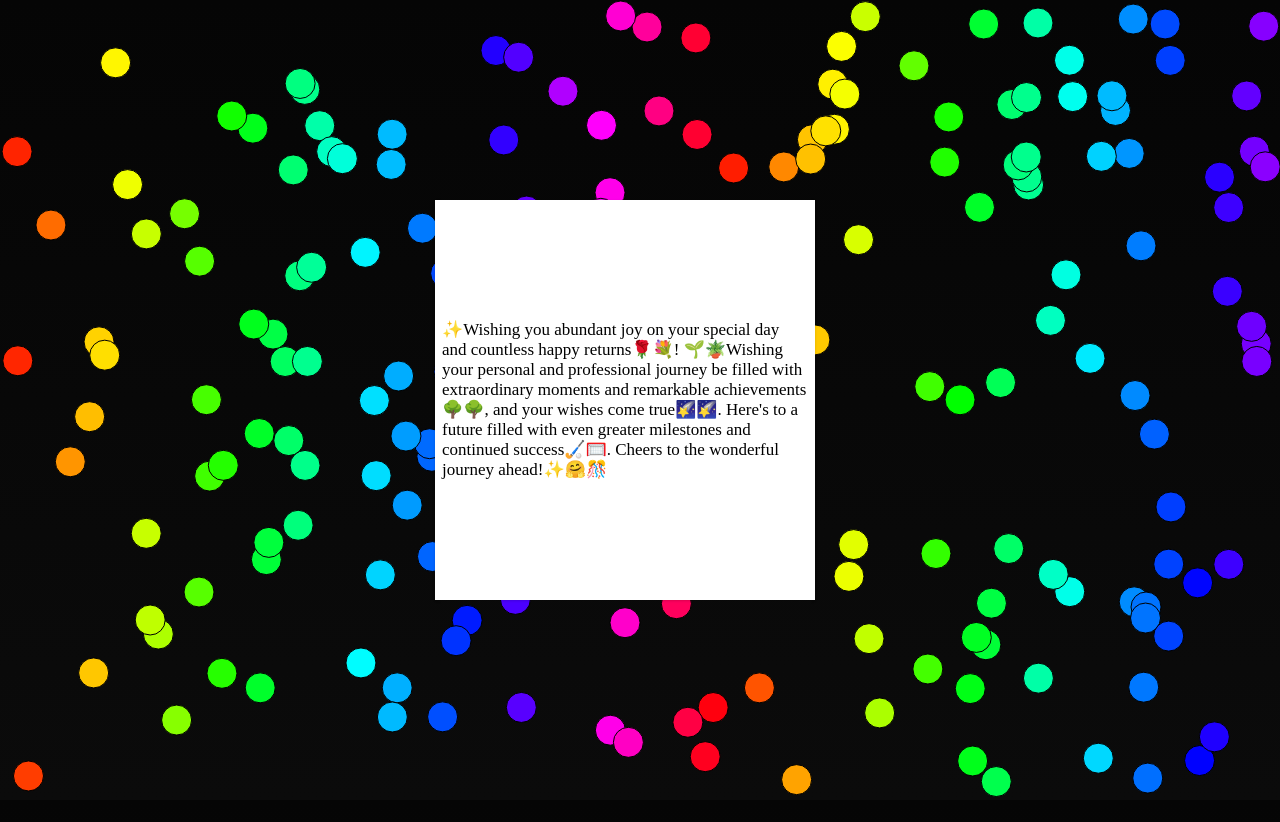
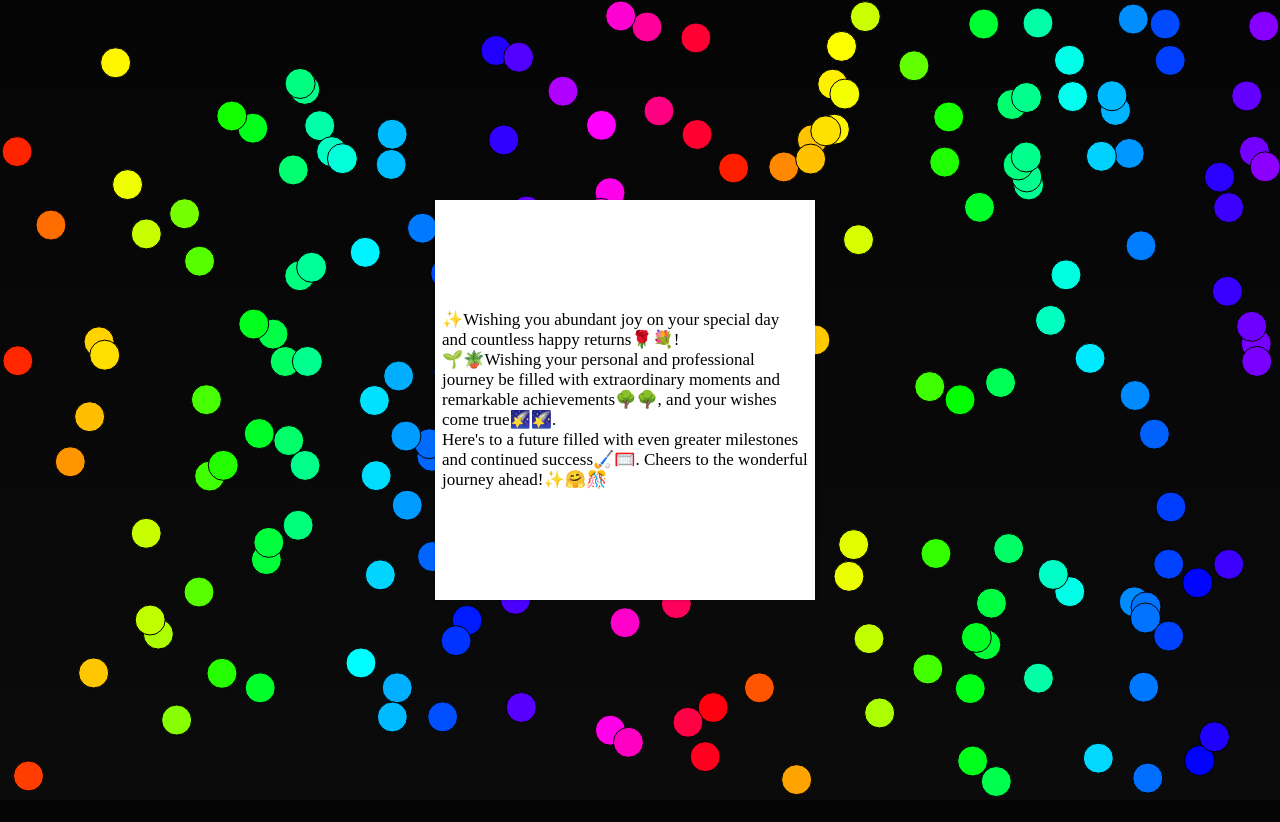
Before and after one commit to NarendraDanda/BirthdayWishes, a plain HTML site: page index.html in a window 1280 px wide. Drawn offline with Linux system fonts and the light colour scheme; animation ran at ten frames a second.

Commit message:
Update index.html

```diff
--- a/index.html
+++ b/index.html
@@ -78,8 +78,8 @@
       </div>
         <h1>MAny More Happy Returns of the Day </h1>
       <div id="letter">
-        <p>✨Wishing you abundant joy on your special day and countless happy returns🌹💐!
-          🌱🪴Wishing your personal and professional journey be filled with extraordinary moments and remarkable achievements🌳🌳, and your wishes come true🌠🌠.
+        <p>✨Wishing you abundant joy on your special day and countless happy returns🌹💐! <br/>
+          🌱🪴Wishing your personal and professional journey be filled with extraordinary moments and remarkable achievements🌳🌳, and your wishes come true🌠🌠.<br/>
           Here's to a future filled with even greater milestones and continued success🏑🥅. Cheers to the wonderful journey ahead!✨🤗🎊</p>
       </div>
       <button></button>
```
